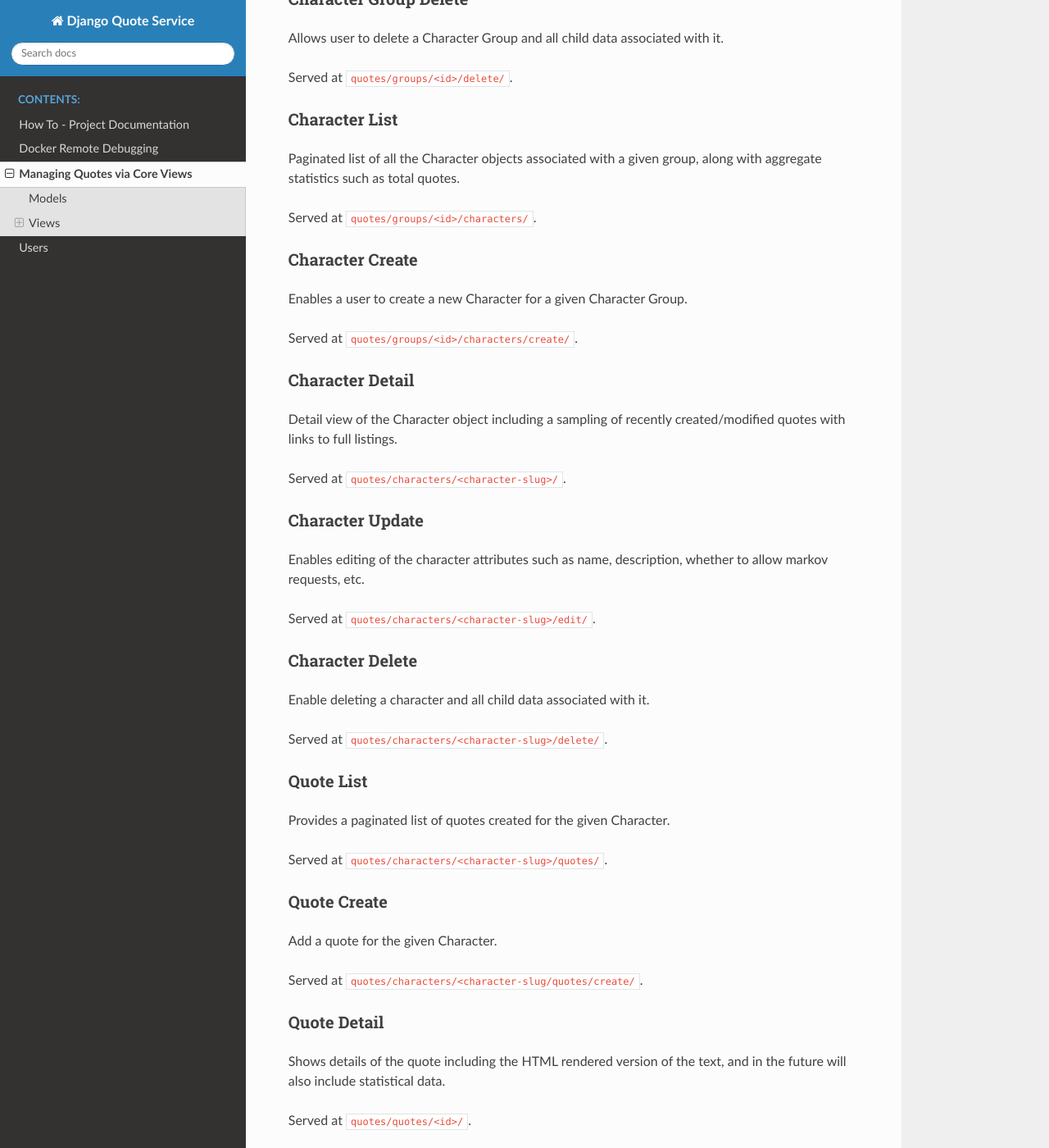
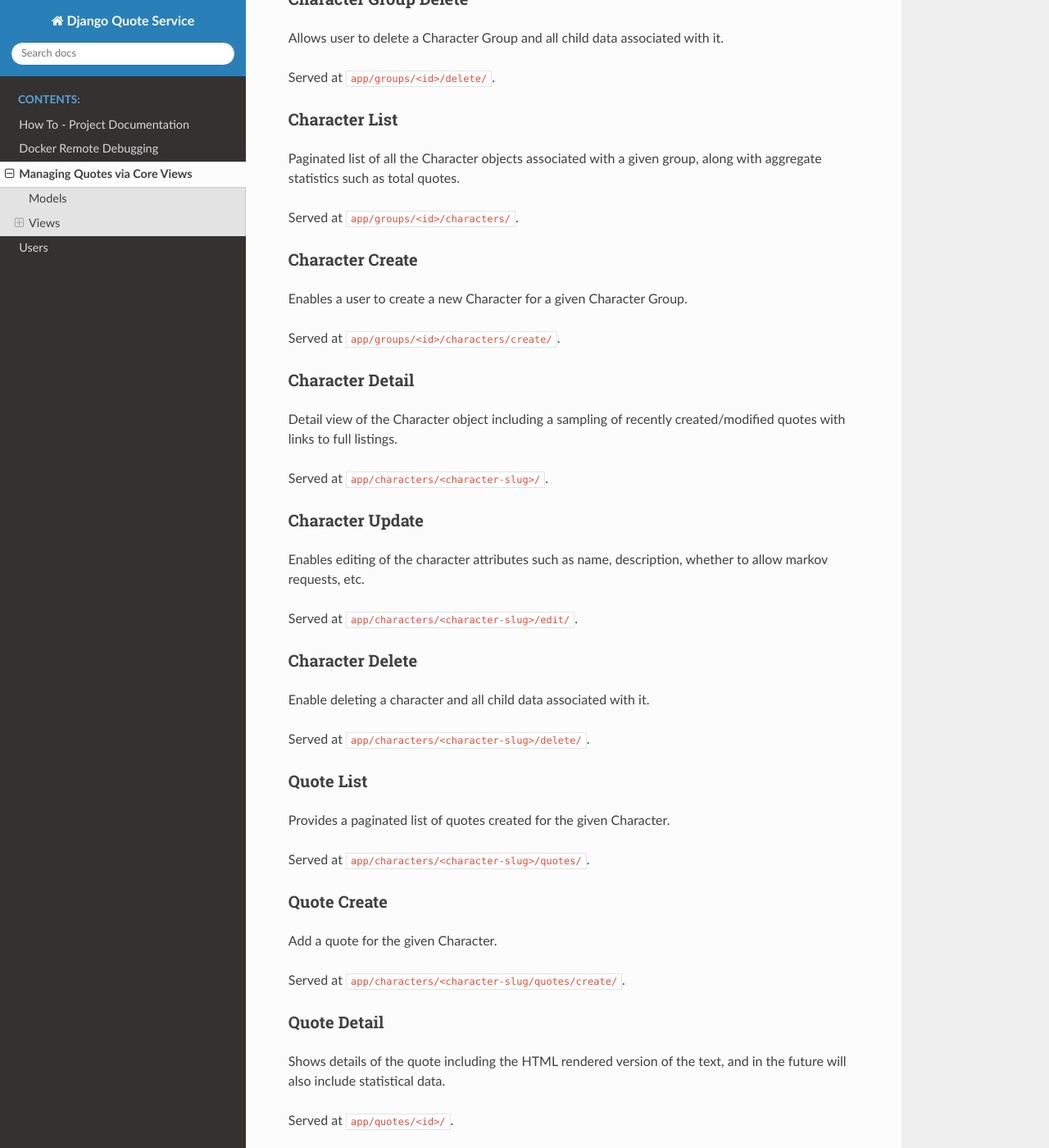
Before and after one commit to andrlik/django_quote_service, a Sphinx documentation site: the page built from docs/managing_quotes.rst, in a window 1280 px wide and 1400 px high, scrolled down 1636 px. Shown: the whole window at 82% size. Built offline with Sphinx 7.4.7 and the Read the Docs theme 2.0.0, drawn with Linux system fonts in a browser that asks for light colours; some of the changed text lies outside the part shown.

Commit message:
Change top level url from quotes to app

```diff
--- a/docs/managing_quotes.rst
+++ b/docs/managing_quotes.rst
@@ -36,7 +36,7 @@ Character Group List
 
 Provides a paginated list of character groups created by logged in user.
 
-Served at ``/quotes/groups/``.
+Served at ``/app/groups/``.
 
 .. _CharacterGroupCreateView:
 
@@ -45,7 +45,7 @@ Character Group Create
 
 Allows a user to define a new :ref:`Character Group`.
 
-Served at ``quotes/groups/create/``.
+Served at ``app/groups/create/``.
 
 .. _CharacterGroupDetailView:
 
@@ -54,7 +54,7 @@ Character Group Detail
 
 Displays a detailed view of a character group with a sampling of the :ref:`Character` objects associated, with links to full listings.
 
-Served at ``quotes/groups/<id>/``.
+Served at ``app/groups/<id>/``.
 
 .. _CharacterGroupUpdateView:
 
@@ -63,7 +63,7 @@ Character Group Update
 
 Allows user to update the character group's attributes.
 
-Served at ``quotes/groups/<id>/edit/``.
+Served at ``app/groups/<id>/edit/``.
 
 .. _CharacterGroupDeleteView:
 
@@ -72,7 +72,7 @@ Character Group Delete
 
 Allows user to delete a :ref:`Character Group` and all child data associated with it.
 
-Served at ``quotes/groups/<id>/delete/``.
+Served at ``app/groups/<id>/delete/``.
 
 .. _CharacterListView:
 
@@ -81,7 +81,7 @@ Character List
 
 Paginated list of all the :ref:`Character` objects associated with a given group, along with aggregate statistics such as total quotes.
 
-Served at ``quotes/groups/<id>/characters/``.
+Served at ``app/groups/<id>/characters/``.
 
 .. _CharacterCreateView:
 
@@ -90,7 +90,7 @@ Character Create
 
 Enables a user to create a new :ref:`Character` for a given :ref:`Character Group`.
 
-Served at ``quotes/groups/<id>/characters/create/``.
+Served at ``app/groups/<id>/characters/create/``.
 
 
 .. _CharacterDetailView:
@@ -100,7 +100,7 @@ Character Detail
 
 Detail view of the :ref:`Character` object including a sampling of recently created/modified quotes with links to full listings.
 
-Served at ``quotes/characters/<character-slug>/``.
+Served at ``app/characters/<character-slug>/``.
 
 .. _CharacterUpdateView:
 
@@ -109,7 +109,7 @@ Character Update
 
 Enables editing of the character attributes such as name, description, whether to allow markov requests, etc.
 
-Served at ``quotes/characters/<character-slug>/edit/``.
+Served at ``app/characters/<character-slug>/edit/``.
 
 .. _CharacterDeleteView:
 
@@ -118,7 +118,7 @@ Character Delete
 
 Enable deleting a character and all child data associated with it.
 
-Served at ``quotes/characters/<character-slug>/delete/``.
+Served at ``app/characters/<character-slug>/delete/``.
 
 .. _QuoteListView:
 
@@ -127,7 +127,7 @@ Quote List
 
 Provides a paginated list of quotes created for the given :ref:`Character`.
 
-Served at ``quotes/characters/<character-slug>/quotes/``.
+Served at ``app/characters/<character-slug>/quotes/``.
 
 .. _QuoteCreateView:
 
@@ -136,7 +136,7 @@ Quote Create
 
 Add a quote for the given :ref:`Character`.
 
-Served at ``quotes/characters/<character-slug/quotes/create/``.
+Served at ``app/characters/<character-slug/quotes/create/``.
 
 .. _QuoteDetailView:
 
@@ -145,7 +145,7 @@ Quote Detail
 
 Shows details of the quote including the HTML rendered version of the text, and in the future will also include statistical data.
 
-Served at ``quotes/quotes/<id>/``.
+Served at ``app/quotes/<id>/``.
 
 .. _QuoteUpdateView:
 
@@ -154,7 +154,7 @@ Quote Update
 
 Enables the user to update the quote text for a given :ref:`Quote` object.
 
-Served at ``quotes/quotes/<id>/edit/``.
+Served at ``app/quotes/<id>/edit/``.
 
 .. _QuoteDeleteView:
 
@@ -163,4 +163,4 @@ Quote Delete
 
 Enables the user to delete a given :ref:`Quote` object.
 
-Served at ``quotes/quotes/<id>/delete/``.
+Served at ``app/quotes/<id>/delete/``.
```
Also changed, not shown: 1 other file.
